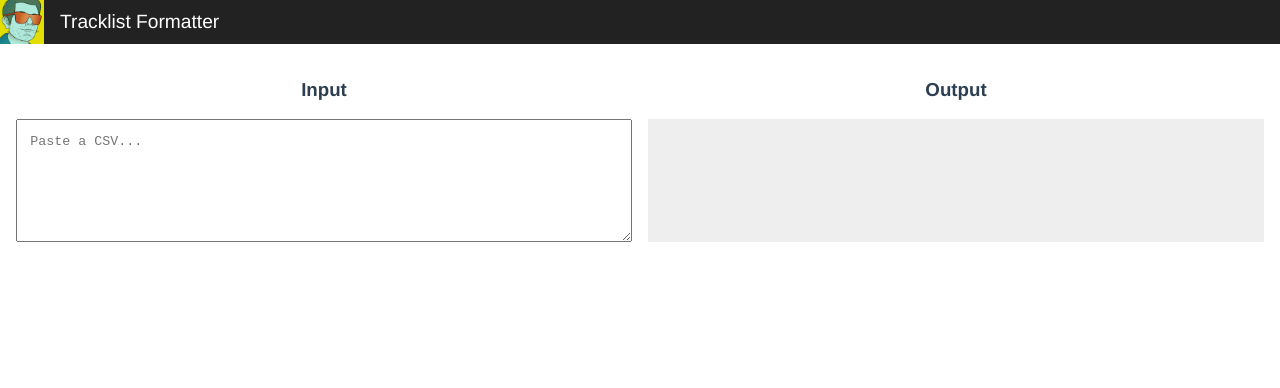
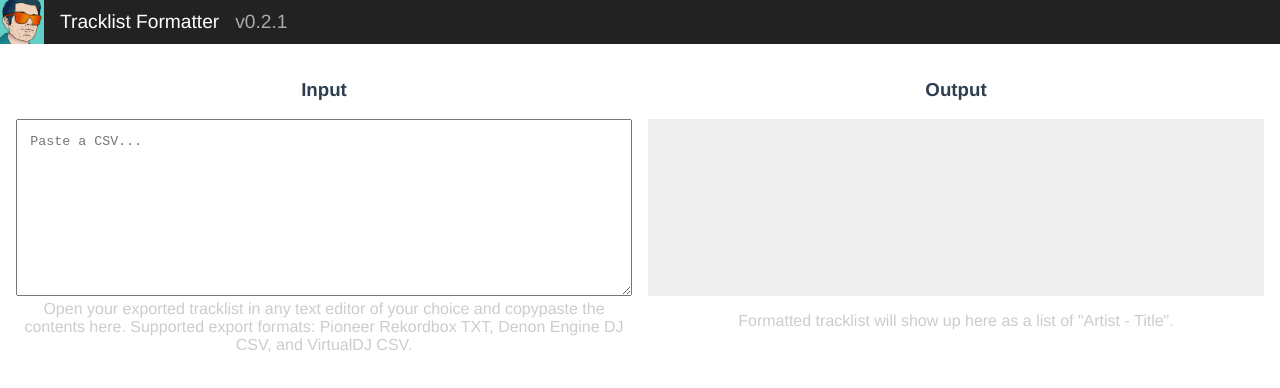
Before and after one commit to hpopp/tracklist-formatter, a Vue app: page / in a window 1280 px wide. Shown: the top 388 px of the page. Built offline with nearby package versions, Linux system fonts and the light colour scheme.

Commit message:
feat: various help text
Also added version number to navbar.

```diff
--- a/package.json
+++ b/package.json
@@ -1,6 +1,6 @@
 {
   "name": "tracklist-formatter",
-  "version": "0.2.0",
+  "version": "0.2.1",
   "private": true,
   "scripts": {
     "serve": "vue-cli-service serve",
--- a/src/components/AppHeader.vue
+++ b/src/components/AppHeader.vue
@@ -1,7 +1,8 @@
 <template>
   <nav class="navbar">
-    <img src="~@/assets/stormdrain.png" width="44" />
+    <img src="~@/assets/stormdrain.jpg" width="44" />
     <span class="navbar-text">Tracklist Formatter</span>
+    <span class="navbar-text gray">v0.2.1</span>
   </nav>
 </template>
 
@@ -18,6 +19,10 @@ export default {
   text-align: center;
 }
 
+.gray {
+  color: #aaa;
+}
+
 .navbar {
   background-color: #222;
   color: #fff;
--- a/src/views/MainView.vue
+++ b/src/views/MainView.vue
@@ -8,10 +8,18 @@
           placeholder="Paste a CSV..."
           class="textbox"
         />
+        <span>
+          Open your exported tracklist in any text editor of your choice and
+          copypaste the contents here. Supported export formats: Pioneer
+          Rekordbox TXT, Denon Engine DJ CSV, and VirtualDJ CSV.
+        </span>
       </div>
       <div class="flex-item">
         <h3>Output</h3>
         <p class="textbox output">{{ outputTracklist }}</p>
+        <span>
+          Formatted tracklist will show up here as a list of "Artist - Title".
+        </span>
       </div>
     </div>
   </div>
@@ -69,4 +77,8 @@ export default {
 .output {
   background-color: #eee;
 }
+
+span {
+  color: #ccc;
+}
 </style>
```
Also changed, not shown: src/assets/stormdrain.jpg (added), src/assets/stormdrain.png (deleted).
